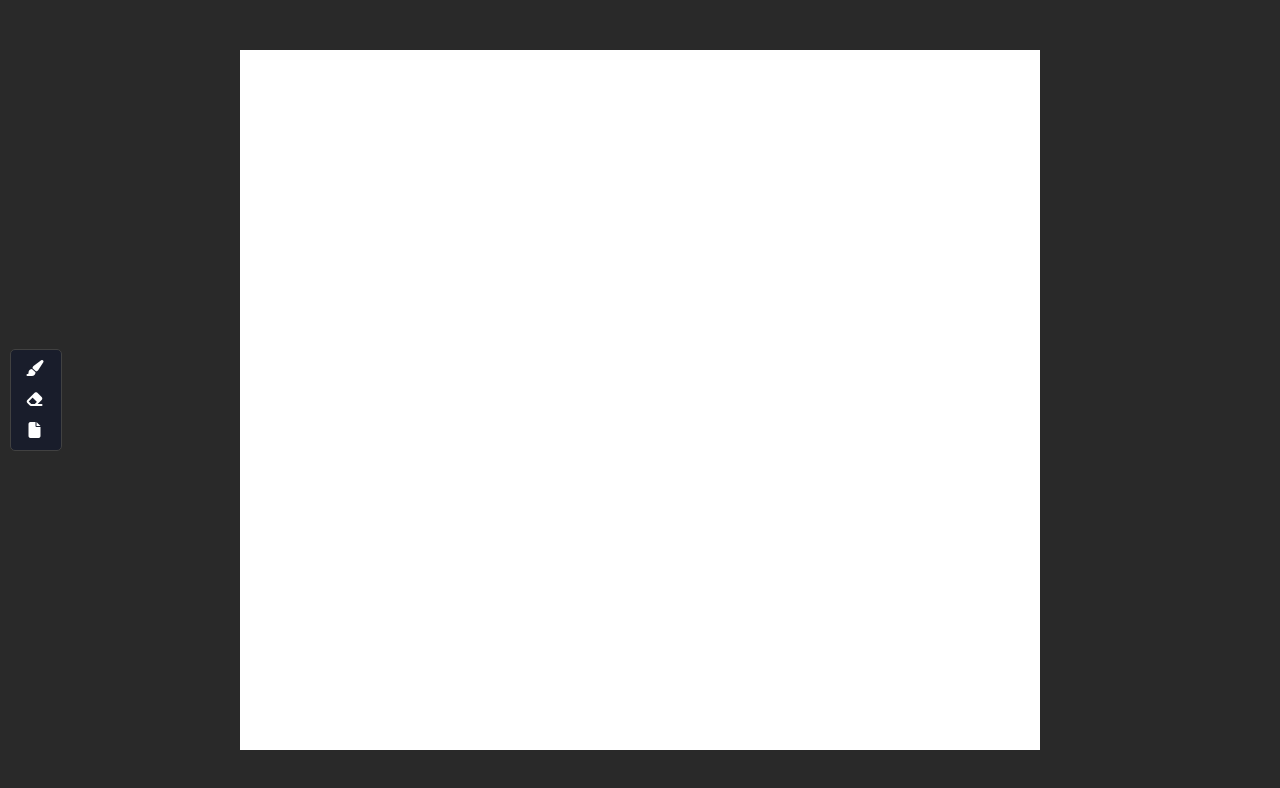
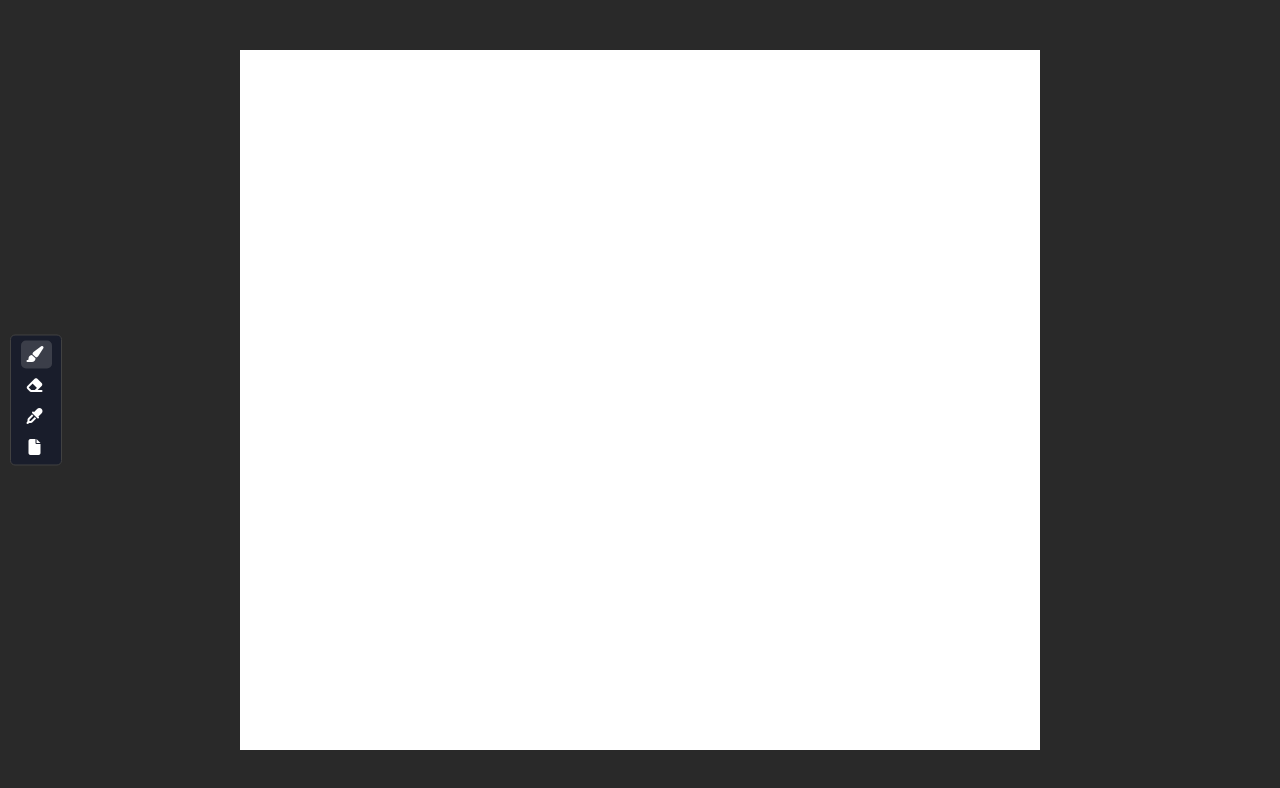
Before and after one commit to theManAndHisShadow/simple-paint-js, a plain HTML site: page index.html in a window 1280 px wide. Both pictures are taken after a click on the element 36 px from the left and 369 px from the top of the page. Drawn offline with Linux system fonts and the light colour scheme.

Commit message:
Updated tool selecting system

```diff
--- a/css/main.css
+++ b/css/main.css
@@ -41,5 +41,14 @@ body {
     padding-right: 8px;
     margin: 3px auto;
     color: white;
-    border-radius: 2px;
+    border-radius: 5px;
 }
+
+.tool__items  div[data-type="toggle"].selected {
+    background: #a4a4a440;
+ }
+
+ .tool__items div[data-type="click"]:active {
+    background: #a4a4a440;
+    padding-left: 10px;
+ }
--- a/js/paint.js
+++ b/js/paint.js
@@ -42,19 +42,29 @@ class PaintTools {
             "brush": {
                 icon: "fa-paintbrush",
                 description: "Brush tool",
+                type: "toggle",
             },
+
             "eraser": {
                 icon: "fa-eraser",
                 description: "Eraser tool",
+                type: "toggle"
+            },
+
+            "color-picker": {
+                icon: "fa-eye-dropper",
+                description: "Color picker",
+                type: "toggle",
             },
 
             "new-canvas": {
                 icon: "fa-file",
                 description: "New canvas",
+                type: "click",
             },
         }
 
-        this.selected = 'brush';
+        this.selected = null;
 
         this.#addTools();
     }
@@ -82,13 +92,35 @@ class PaintTools {
             let toolIcon = document.createElement('i');
 
             toolElement.setAttribute('title',  tools[tool].description);
+            toolElement.setAttribute('data-type',  tools[tool].type);
             toolIcon.classList = 'fa-solid ' + tools[tool].icon;
 
             toolElement.appendChild(toolIcon);
             toolsContainer.appendChild(toolElement);
 
+            // actions by item clicking
             toolElement.addEventListener('click', function(){
-                PaintTools.#instance.selected = tool;
+
+                if(tools[tool].type === "toggle"){
+                    let className = 'selected';
+
+                    // get all selected items
+                    let allSelected = Array.from(document.getElementsByClassName(className));
+
+                    // de-select all
+                    allSelected.forEach(selected => { selected.classList.remove(className)});
+
+                    // select item by clicking
+                    let selected = toolElement.classList.contains(className);
+                    toolElement.classList.add(className);
+
+                    // set selected tool
+                    if(selected){
+                        PaintTools.#instance.selected = null
+                    } else {
+                        PaintTools.#instance.selected = tool;
+                    }
+                }
             })
         });
     }
```
